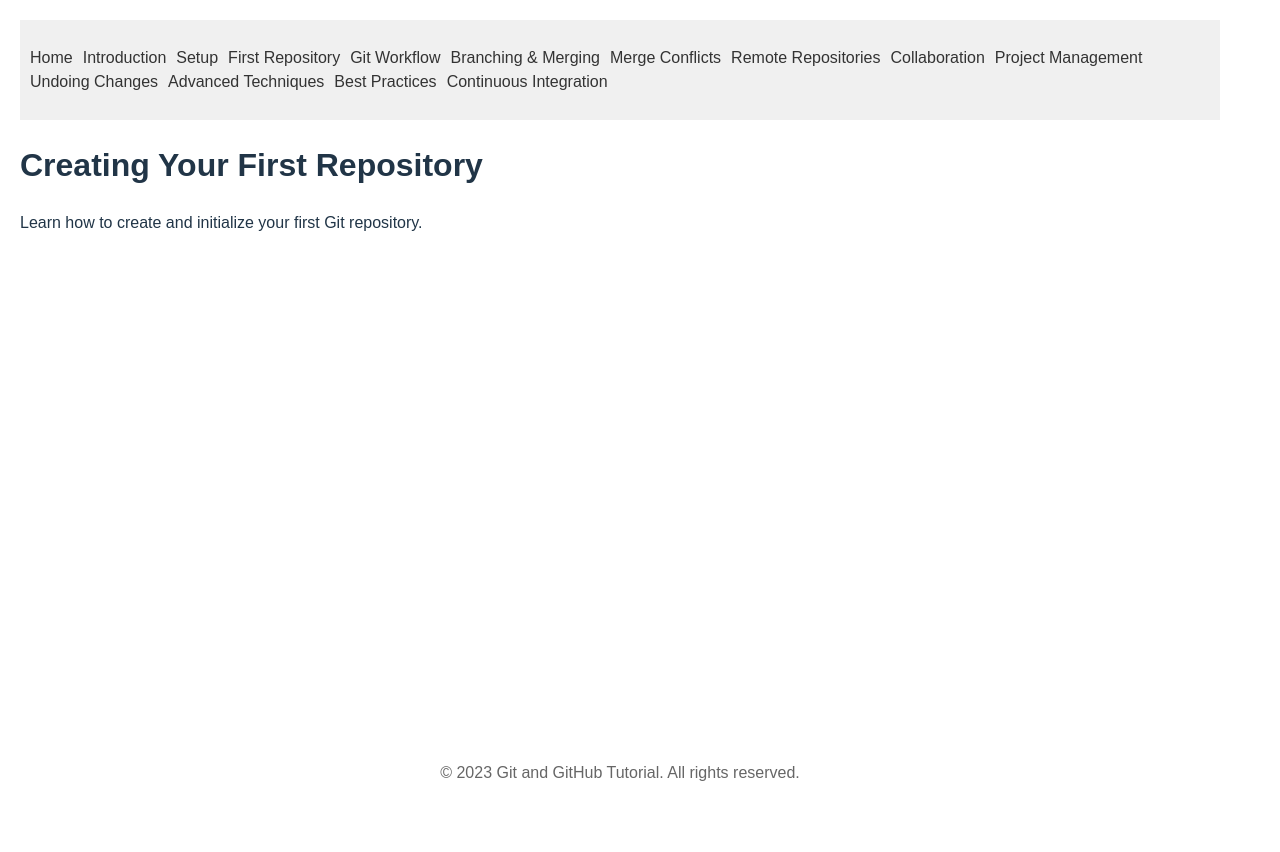
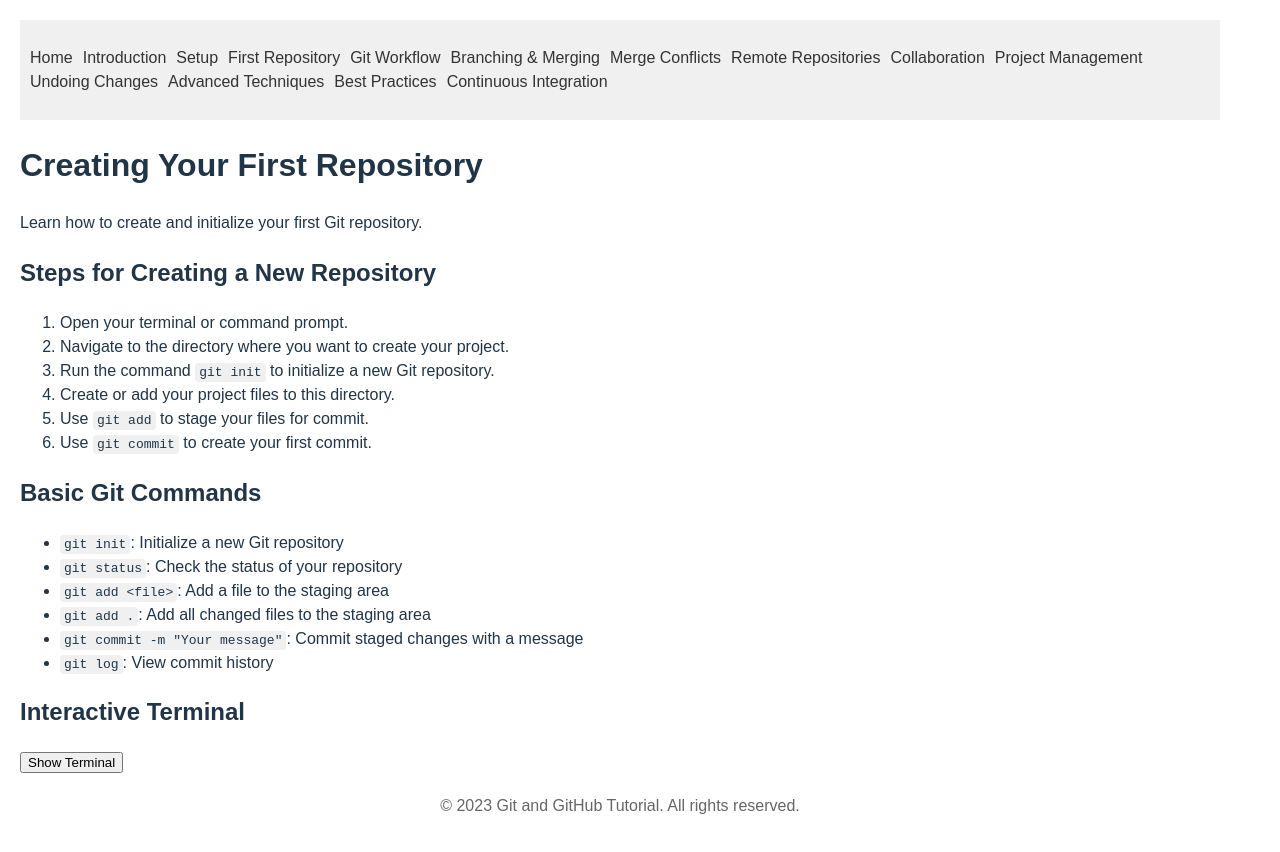
Before and after one commit to mamertofabian/github-interactive-tutorial, a React (Vite) app: page /first-repository in a window 1280 px wide. Before the commit the page ends 821 px from the top, so only its background shows below. Built offline with nearby package versions, Linux system fonts and the light colour scheme.

Commit message:
Implement first repository page

```diff
--- a/src/App.css
+++ b/src/App.css
@@ -89,6 +89,50 @@ footer {
   overflow-x: auto;
 }
 
+/* New styles for the FirstRepository component */
+.first-repository code {
+  background-color: #f0f0f0;
+  padding: 2px 4px;
+  border-radius: 4px;
+  font-family: monospace;
+}
+
+.first-repository .terminal {
+  background-color: #1e1e1e;
+  color: #ffffff;
+  padding: 10px;
+  border-radius: 5px;
+  margin-top: 20px;
+  font-family: monospace;
+}
+
+.first-repository .terminal-output {
+  height: 200px;
+  overflow-y: auto;
+  margin-bottom: 10px;
+}
+
+.first-repository .terminal-input {
+  display: flex;
+  align-items: center;
+}
+
+.first-repository .terminal-input span {
+  margin-right: 5px;
+}
+
+.first-repository .terminal-input input {
+  background-color: transparent;
+  border: none;
+  color: #ffffff;
+  font-family: monospace;
+  flex-grow: 1;
+}
+
+.first-repository .terminal-input input:focus {
+  outline: none;
+}
+
 @media (max-width: 768px) {
   nav ul {
     flex-direction: column;
--- a/src/pages/FirstRepository.tsx
+++ b/src/pages/FirstRepository.tsx
@@ -1,12 +1,91 @@
-import React from 'react'
+import React, { useState } from 'react'
 
 const FirstRepository: React.FC = () => {
+  const [showTerminal, setShowTerminal] = useState(false)
+  const [terminalOutput, setTerminalOutput] = useState<string[]>([])
+
+  const runCommand = (command: string) => {
+    let output: string[] = []
+    switch (command) {
+      case 'git init':
+        output = ['Initialized empty Git repository in /path/to/your/project/.git/']
+        break
+      case 'git status':
+        output = [
+          'On branch master',
+          '',
+          'No commits yet',
+          '',
+          'nothing to commit (create/copy files and use "git add" to track)'
+        ]
+        break
+      case 'git add .':
+        output = []
+        break
+      case 'git commit -m "Initial commit"':
+        output = [
+          '[master (root-commit) f7d1e1d] Initial commit',
+          ' 1 file changed, 1 insertion(+)',
+          ' create mode 100644 README.md'
+        ]
+        break
+      default:
+        output = [`Command not recognized: ${command}`]
+    }
+    setTerminalOutput(prev => [...prev, `$ ${command}`, ...output, ''])
+  }
+
   return (
     <div className="first-repository">
       <h1>Creating Your First Repository</h1>
       <p>Learn how to create and initialize your first Git repository.</p>
-      {/* TODO: Add steps for creating a new repository */}
-      {/* TODO: Add explanation of basic Git commands */}
+
+      <h2>Steps for Creating a New Repository</h2>
+      <ol>
+        <li>Open your terminal or command prompt.</li>
+        <li>Navigate to the directory where you want to create your project.</li>
+        <li>Run the command <code>git init</code> to initialize a new Git repository.</li>
+        <li>Create or add your project files to this directory.</li>
+        <li>Use <code>git add</code> to stage your files for commit.</li>
+        <li>Use <code>git commit</code> to create your first commit.</li>
+      </ol>
+
+      <h2>Basic Git Commands</h2>
+      <ul>
+        <li><code>git init</code>: Initialize a new Git repository</li>
+        <li><code>git status</code>: Check the status of your repository</li>
+        <li><code>git add &lt;file&gt;</code>: Add a file to the staging area</li>
+        <li><code>git add .</code>: Add all changed files to the staging area</li>
+        <li><code>git commit -m "Your message"</code>: Commit staged changes with a message</li>
+        <li><code>git log</code>: View commit history</li>
+      </ul>
+
+      <h2>Interactive Terminal</h2>
+      <button onClick={() => setShowTerminal(!showTerminal)}>
+        {showTerminal ? 'Hide Terminal' : 'Show Terminal'}
+      </button>
+      {showTerminal && (
+        <div className="terminal">
+          <div className="terminal-output">
+            {terminalOutput.map((line, index) => (
+              <div key={index}>{line}</div>
+            ))}
+          </div>
+          <div className="terminal-input">
+            <span>$</span>
+            <input
+              type="text"
+              placeholder="Enter Git command"
+              onKeyPress={(e) => {
+                if (e.key === 'Enter') {
+                  runCommand(e.currentTarget.value)
+                  e.currentTarget.value = ''
+                }
+              }}
+            />
+          </div>
+        </div>
+      )}
     </div>
   )
 }
```
